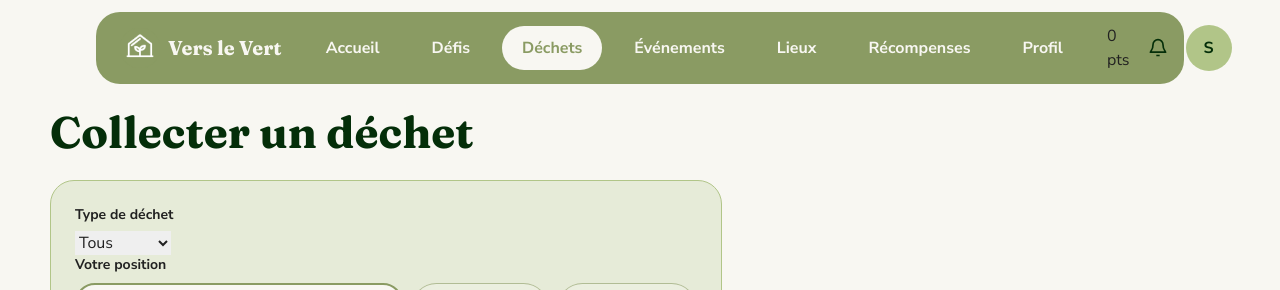
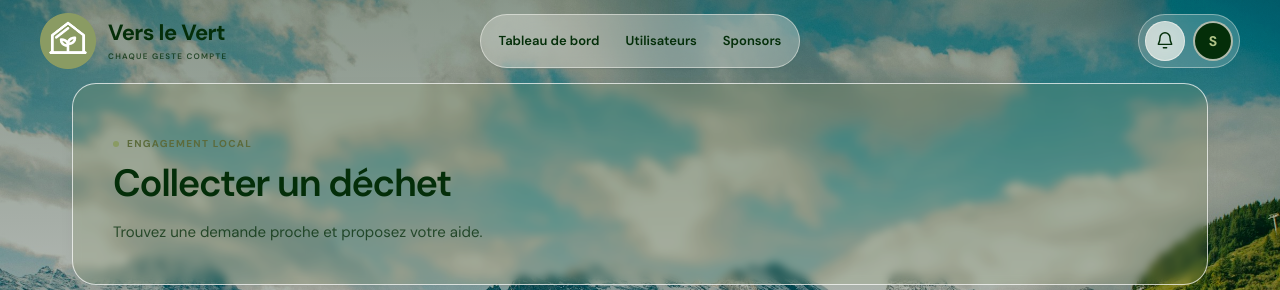
Before and after one commit to hanah-15/VersLeVert, a Django app: page /waste/market/ in a window 1280 px wide. Shown: the top 290 px of the page. Run offline with Django 5.2, Linux system fonts and the light colour scheme; the visitor is signed in with stand-in values (Sample User, id 1); data comes from the database, SQL or seed files in the repository; data that the repository does not hold is empty; style sheets or scripts are compiled from the project's sources.

Commit message:
feat: update waste management design

```diff
--- a/config/settings.py
+++ b/config/settings.py
@@ -157,7 +157,7 @@ USE_TZ = True
 # Static files (CSS, JavaScript, Images)
 # https://docs.djangoproject.com/en/5.2/howto/static-files/
 
-STATIC_URL = 'static/'
+STATIC_URL = '/static/'
 STATICFILES_DIRS = [BASE_DIR / 'static']
 
 MEDIA_URL = '/media/'
--- a/templates/components/map_picker.html
+++ b/templates/components/map_picker.html
@@ -1,10 +1,10 @@
 <div class="map-picker flex flex-col gap-2" data-lat-input="{{ lat_id }}" data-lon-input="{{ lon_id }}">
     <label class="text-sm font-bold text-carbon">{{ label|default:"Position sur la carte" }}</label>
     <div class="map-tools flex flex-wrap gap-2">
-        <input type="text" class="map-search min-h-[42px] min-w-[200px] flex-1 rounded-md-ui border-2 border-palm bg-porcelain px-3 py-2 text-carbon focus:border-forest focus:outline-none focus:ring-4 focus:ring-sky" placeholder="Rechercher une adresse ou une ville">
-        <button type="button" class="map-search-btn inline-flex items-center justify-center rounded-full border border-palm/60 bg-white/20 px-7 py-3.5 font-ui text-[14px] font-semibold text-forest backdrop-blur-md !transition-all !duration-500 !ease-out hover:-translate-y-0.5 hover:border-palm hover:bg-palm/20 active:translate-y-0 focus-visible:outline-none focus-visible:ring-4 focus-visible:ring-palm/40">Rechercher</button>
-        <button type="button" class="map-locate-btn inline-flex items-center justify-center rounded-full border border-palm/60 bg-white/20 px-7 py-3.5 font-ui text-[14px] font-semibold text-forest backdrop-blur-md !transition-all !duration-500 !ease-out hover:-translate-y-0.5 hover:border-palm hover:bg-palm/20 active:translate-y-0 focus-visible:outline-none focus-visible:ring-4 focus-visible:ring-palm/40">Ma position</button>
+        <input type="text" class="map-search min-h-[38px] min-w-[200px] flex-1 rounded-md-ui border-2 border-palm bg-porcelain px-3 py-2 text-sm text-carbon focus:border-forest focus:outline-none focus:ring-4 focus:ring-sky" placeholder="Rechercher une adresse ou une ville">
+        <button type="button" class="map-search-btn inline-flex items-center justify-center rounded-full border border-palm/60 bg-white/20 px-5 py-2.5 font-ui text-[13px] font-semibold text-forest backdrop-blur-md transition-all duration-300 hover:-translate-y-0.5 hover:border-palm hover:bg-palm/20 focus:outline-none focus:ring-4 focus:ring-palm/40">Rechercher</button>
+        <button type="button" class="map-locate-btn inline-flex items-center justify-center rounded-full border border-palm/60 bg-white/20 px-5 py-2.5 font-ui text-[13px] font-semibold text-forest backdrop-blur-md transition-all duration-300 hover:-translate-y-0.5 hover:border-palm hover:bg-palm/20 focus:outline-none focus:ring-4 focus:ring-palm/40">Ma position</button>
     </div>
-    <div class="map-canvas relative z-0 h-80 rounded-md-ui border-2 border-palm"></div>
+    <div class="map-canvas relative z-0 {{ map_height|default:'h-80' }} rounded-md-ui border-2 border-palm"></div>
     <div class="help text-[13px] text-carbon">Cliquez sur la carte ou déplacez le repère pour placer la position.</div>
 </div>
--- a/waste/templates/waste/market.html
+++ b/waste/templates/waste/market.html
@@ -1,50 +1,59 @@
-{% extends "base.html" %}
+{% extends "ui/base.html" %}
+{% block body_class %}community-page{% endblock %}
 {% block title %}Collecter un déchet · Vers le Vert{% endblock %}
 {% block extra_head %}{% include "components/map_head.html" %}{% endblock %}
 
 {% block content %}
-<div class="mx-auto max-w-page">
-<h1 class="font-heading text-h1 font-bold text-forest">Collecter un déchet</h1>
-<form method="get" class="mt-6 max-w-2xl rounded-lg-ui border border-olive bg-olive/25 p-6">
+<div class="mx-auto w-full max-w-page">
+<header class="module-splash"><div><p class="ui-eyebrow"><span class="ui-dot"></span> Engagement local</p><h1>Collecter un déchet</h1><p>Trouvez une demande proche et proposez votre aide.</p></div></header>
+<form method="get" class="ui-content-panel mt-6 max-w-3xl p-5">
     {% for field in filter_form.visible_fields %}
         {% include "components/form_field.html" %}
     {% endfor %}
     {% for field in filter_form.hidden_fields %}{{ field }}{% endfor %}
-    {% include "components/map_picker.html" with lat_id="id_latitude" lon_id="id_longitude" label="Votre position" %}
-    <button type="submit" class="w-full inline-flex items-center justify-center rounded-full border border-palm/60 bg-white/20 px-7 py-3.5 font-ui text-[14px] font-semibold text-forest backdrop-blur-md !transition-all !duration-500 !ease-out hover:-translate-y-0.5 hover:border-palm hover:bg-palm/20 active:translate-y-0 focus-visible:outline-none focus-visible:ring-4 focus-visible:ring-palm/40">Rechercher</button>
+    <p class="mb-2 text-xs text-muted">La distance sera calculée entre votre position et l'adresse de chaque demande.</p>
+    {% include "components/map_picker.html" with lat_id="id_latitude" lon_id="id_longitude" label="Votre position" map_height="h-40" %}
+    <button type="submit" class="w-full inline-flex items-center justify-center rounded-full bg-forest px-7 py-3.5 font-ui text-[14px] font-semibold text-porcelain shadow-card transition-all duration-300 hover:-translate-y-0.5 hover:bg-palm hover:text-forest focus:outline-none focus:ring-4 focus:ring-palm/40">Rechercher</button>
 </form>
 
-<div class="mt-8 grid gap-4">
+<div class="mt-7 grid gap-4 sm:grid-cols-2">
 {% for row in rows %}
-    <article class="rounded-lg-ui border border-olive bg-olive/25 p-5">
+    <article class="ui-card flex flex-col p-4 transition hover:-translate-y-0.5 hover:shadow-float">
         <div class="flex flex-wrap items-start justify-between gap-3">
-            <h3 class="font-heading text-h3 font-bold text-forest">{{ row.request.get_waste_type_display }} · {{ row.request.estimated_weight }} kg</h3>
+            <h3 class="font-heading text-xl font-bold text-forest">{{ row.request.get_waste_type_display }} · {{ row.request.estimated_weight }} kg</h3>
             {% if row.distance is not None %}
-                <span class="rounded-full bg-sky px-3 py-1 text-caption font-bold text-forest">{{ row.distance|floatformat:1 }} km</span>
+                <span class="rounded-full bg-sky px-3 py-1 text-caption font-bold text-forest" title="Distance depuis votre position">{{ row.distance|floatformat:1 }} km de vous</span>
+            {% else %}
+                <span class="rounded-full bg-olive px-3 py-1 text-caption font-bold text-forest">Distance inconnue</span>
             {% endif %}
         </div>
-        <p class="mt-3 text-sm text-carbon">
+        <p class="mt-2 text-sm text-carbon">
             Déclaré le {{ row.request.created_at|date:"d/m/Y" }}
             par {{ row.request.user.username }}
         </p>
+        <p class="mt-2 rounded-md-ui bg-porcelain px-3 py-2 text-sm text-carbon">
+            <span class="font-bold text-forest">Adresse :</span> {{ row.request.address }}
+        </p>
         {% if row.request.image %}
-            <img src="{{ row.request.image.url }}" alt="Photo du déchet {{ row.request.get_waste_type_display|lower }}" class="mt-4 h-48 w-full rounded-md-ui border border-olive object-cover sm:max-w-md">
+            <img src="{{ row.request.image.url }}" alt="Photo du déchet {{ row.request.get_waste_type_display|lower }}" class="mt-3 h-32 w-full rounded-md-ui border border-olive object-cover">
         {% endif %}
+        <div class="mt-auto pt-3">
         {% if row.offer %}
             {% if row.offer.status == "declined" %}
                 <span class="rounded-full bg-olive px-3 py-1 text-caption font-bold text-forest">Proposition refusée</span>
             {% elif row.offer.status == "withdrawn" %}
-                <a href="{% url 'waste:offer' row.request.pk %}" class="mt-4 min-w-[220px] inline-flex items-center justify-center rounded-full bg-palm px-7 py-3.5 font-ui text-[14px] font-semibold text-forest shadow-card !transition-all !duration-500 !ease-out hover:-translate-y-0.5 hover:bg-olive hover:shadow-float active:translate-y-0 focus-visible:outline-none focus-visible:ring-4 focus-visible:ring-palm/40">
+                <a href="{% url 'waste:offer' row.request.pk %}" class="mt-3 inline-flex min-w-[190px] items-center justify-center rounded-full bg-palm px-5 py-2.5 font-ui text-[13px] font-semibold text-forest shadow-card transition-all duration-300 hover:-translate-y-0.5 hover:bg-olive hover:shadow-float focus:outline-none focus:ring-4 focus:ring-palm/40">
                     Proposer de collecter
                 </a>
             {% else %}
                 <span class="rounded-full bg-sky px-3 py-1 text-caption font-bold text-forest">Proposition envoyée</span>
             {% endif %}
         {% else %}
-            <a href="{% url 'waste:offer' row.request.pk %}" class="mt-4 min-w-[220px] inline-flex items-center justify-center rounded-full bg-palm px-7 py-3.5 font-ui text-[14px] font-semibold text-forest shadow-card !transition-all !duration-500 !ease-out hover:-translate-y-0.5 hover:bg-olive hover:shadow-float active:translate-y-0 focus-visible:outline-none focus-visible:ring-4 focus-visible:ring-palm/40">
+            <a href="{% url 'waste:offer' row.request.pk %}" class="mt-3 inline-flex min-w-[190px] items-center justify-center rounded-full bg-palm px-5 py-2.5 font-ui text-[13px] font-semibold text-forest shadow-card transition-all duration-300 hover:-translate-y-0.5 hover:bg-olive hover:shadow-float focus:outline-none focus:ring-4 focus:ring-palm/40">
                 Proposer de collecter
             </a>
         {% endif %}
+        </div>
     </article>
 {% empty %}
     <div class="rounded-md-ui bg-sky p-4 text-forest">Aucune demande ouverte pour le moment.</div>
--- a/waste/tests.py
+++ b/waste/tests.py
@@ -199,12 +199,12 @@ class WasteTestCase(TestCase):
         self.assertEqual(offer.status, CollectionOffer.Status.DECLINED)
         self.assertEqual(offer.decision_note, "La demande a été annulée.")
 
-    def test_market_hides_address_and_detail_hides_collector_position(self):
+    def test_market_shows_address_and_detail_hides_collector_position(self):
         request = self.make_request()
         offer = self.make_offer(request)
         self.client.force_login(self.collector)
         market = self.client.get(reverse("waste:market"))
-        self.assertNotContains(market, request.address)
+        self.assertContains(market, request.address)
         self.client.force_login(self.owner)
         detail = self.client.get(reverse("waste:detail", args=[request.pk]))
         self.assertContains(detail, "1.5")
```
Also changed, not shown: waste/templates/waste/assistant.html (+7 -7 lines), waste/templates/waste/confirm.html (+7 -6 lines), waste/templates/waste/detail.html (+8 -7 lines), waste/templates/waste/index.html (+22 -15 lines), waste/templates/waste/my_offers.html (+12 -10 lines), waste/templates/waste/offer.html (+7 -5 lines), waste/templates/waste/request_form.html (+7 -5 lines).
